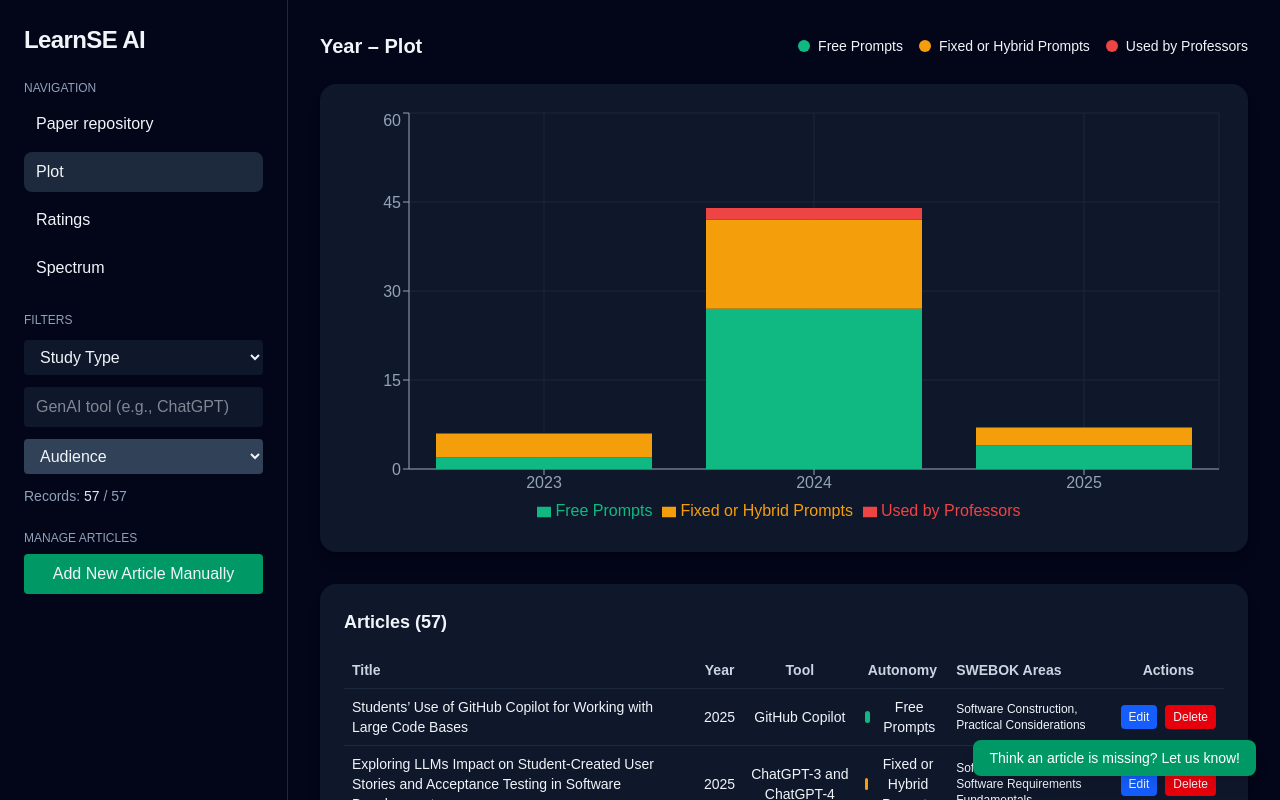
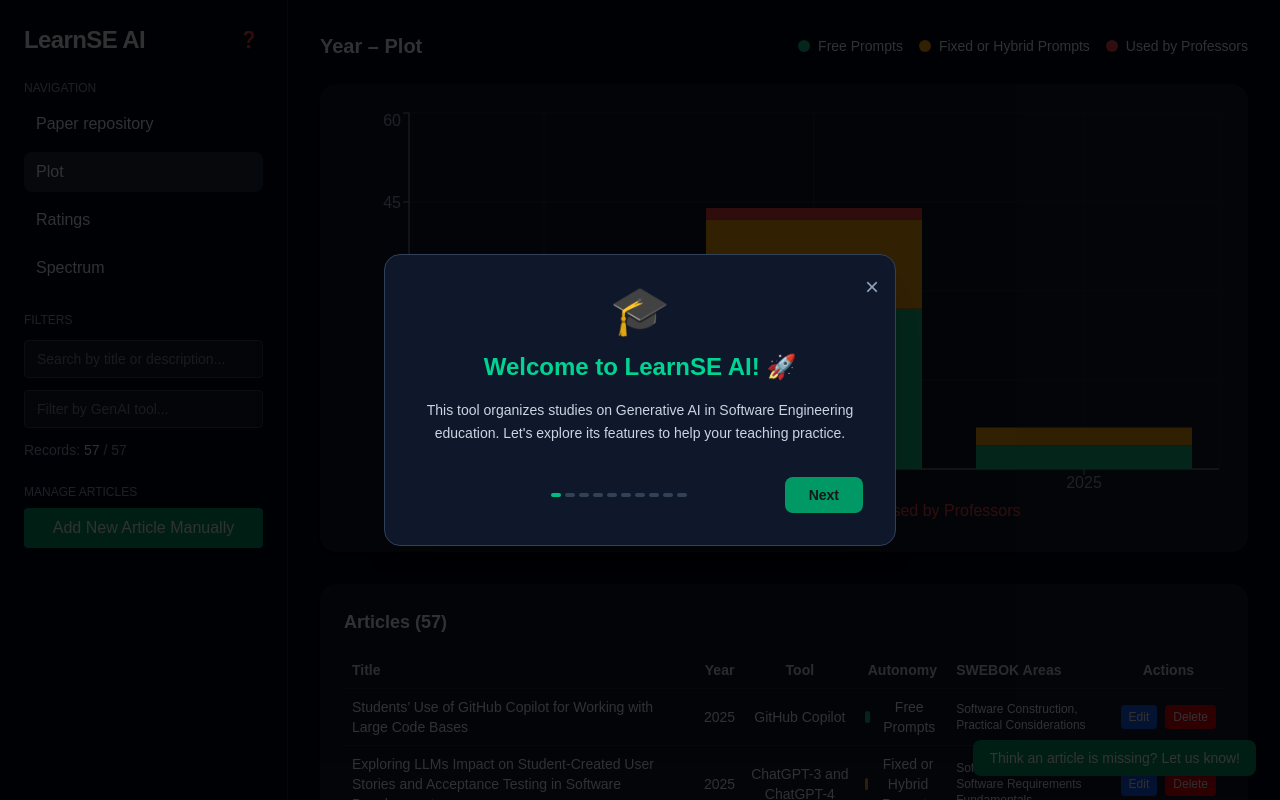
Before and after one commit to sa626vio/LearnSE-AI, a Next.js app: page / in a window 1280 px wide. Shown: the top 800 px of the page. Built offline with nearby package versions, Linux system fonts and the light colour scheme.

Commit message:
Implement tutorial modal for user guidance
Added a TutorialModal component to guide users through features of the LearnSE AI tool. Updated various UI elements for better accessibility and user experience.

```diff
--- a/pages/index.tsx
+++ b/pages/index.tsx
@@ -210,7 +210,96 @@ const INITIAL_ARTICLES: Article[] = Object.entries(FULL_ARTICLE_DETAILS).map(([t
 function classNames(...classes: (string | false | null | undefined)[]) {
   return classes.filter(Boolean).join(" ");
 }
+function TutorialModal({ isOpen, onClose }: { isOpen: boolean; onClose: () => void }) {
+  const [step, setStep] = React.useState(0);
 
+  // Reseta para o início sempre que o modal é aberto
+  React.useEffect(() => {
+    if (isOpen) setStep(0);
+  }, [isOpen]);
+
+  if (!isOpen) return null;
+
+  const steps = [
+    {
+      title: "Welcome to LearnSE AI! 🚀",
+      content: "This tool organizes studies on Generative AI in Software Engineering education. Let's explore its features to help your teaching practice.",
+      icon: "🎓"
+    },
+    {
+      title: "Autonomy Levels (Prompts) 🎨",
+      content: "Articles are categorized by how AI was used:\n• Free (Green): Students created their own prompts.\n• Fixed/Hybrid (Yellow): Guided by teacher scripts.\n• Used by Professors (Blue): AI used by the instructor.",
+      icon: "💡"
+    },
+    {
+      title: "SWEBOK v4 Framework 📖",
+      content: "The repository is based on SWEBOK v4, divided into 18 Knowledge Areas. Each main area contains specific subcategories to help you find precisely what you need.",
+      icon: "📚"
+    },
+    {
+      title: "Yearly Plot 📊",
+      content: "The 'Plot' tab shows the temporal evolution of studies. You can click on the colored bars to instantly see the list of articles from that specific year and category.",
+      icon: "📈"
+    },
+    {
+      title: "Ratings Table 📋",
+      content: "The 'Ratings' tab provides a detailed comparison of articles, showing the type of analysis (Qualitative/Quantitative) and how students interacted with the AI.",
+      icon: "🔍"
+    },
+    {
+      title: "Knowledge Spectrum 🌡️",
+      content: "The 'Spectrum' is a heatmap of SWEBOK areas. Click on any number within the grid to retrieve the specific articles corresponding to that area and autonomy level.",
+      icon: "🗺️"
+    },
+    {
+      title: "Paper Repository 📂",
+      content: "Use this for a guided search. Select a main SWEBOK area, then pick subareas to get tailored recommendations for your classroom activities.",
+      icon: "📂"
+    },
+    {
+      title: "Smart Keyword Search 🔍",
+      content: "Quickly find topics using the Keyword Filter. It searches through titles and educational objectives. You can also filter specifically by the GenAI Tool used (e.g., ChatGPT, Copilot).",
+      icon: "🔎"
+    },
+    {
+      title: "Contributing & Managing 🏗️",
+      content: "You have two ways to add articles:\n1. Local Addition: Use 'Add New Article Manually' to save papers directly to your browser's storage.\n2. Global Contribution: Click the green button at the bottom right to suggest papers for the official repository.",
+      icon: "➕"
+    },
+    {
+      title: "Need Some Help ❓",
+      content: "If you have any questions, you can click the question mark icon next to the 'LearnSE AI' title at any time to review this tutorial.",
+      icon: "✨"
+    }
+  ];
+
+  const next = () => (step < steps.length - 1 ? setStep(step + 1) : onClose());
+  const prev = () => (step > 0 ? setStep(step - 1) : null);
+
+  return (
+    <div className="fixed inset-0 bg-black/80 flex items-center justify-center z-[100] p-4">
+      <div className="bg-slate-900 border border-slate-700 rounded-2xl p-8 max-w-lg w-full shadow-2xl relative">
+        <button onClick={onClose} className="absolute top-4 right-4 text-slate-400 hover:text-white text-2xl">&times;</button>
+        <div className="text-center">
+          <div className="text-5xl mb-4">{steps[step].icon}</div>
+          <h2 className="text-2xl font-bold text-emerald-400 mb-4">{steps[step].title}</h2>
+          <p className="text-slate-300 whitespace-pre-line mb-8 leading-relaxed text-sm">{steps[step].content}</p>
+        </div>
+        <div className="flex justify-between items-center mt-6">
+          <button onClick={prev} className={`text-slate-400 hover:text-white ${step === 0 ? 'invisible' : ''}`}>Back</button>
+          <div className="flex gap-1">
+            {steps.map((_, i) => (
+              <div key={i} className={`h-1 w-2.5 rounded ${i === step ? 'bg-emerald-500' : 'bg-slate-700'}`} />
+            ))}
+          </div>
+          <button onClick={next} className="bg-emerald-600 hover:bg-emerald-500 px-6 py-2 rounded-lg font-bold transition text-sm">
+            {step === steps.length - 1 ? "Start Now" : "Next"}
+          </button>
+        </div>
+      </div>
+    </div>
+  );
+}
 export default function ResearchDashboard() {
   const [tab, setTab] = useState<"plot" | "ratings" | "spectrum" | "recommender">("plot");
   const [editingArticleId, setEditingArticleId] = useState<string | null>(null);
@@ -278,17 +367,32 @@ export default function ResearchDashboard() {
     }
   }, [articles]);
 
-  const [filterStudyType, setFilterStudyType] = useState<string>("");
+  useEffect(() => {
+    const hasSeen = localStorage.getItem("learnse_tutorial");
+    if (!hasSeen) {
+      setShowTutorial(true);
+      localStorage.setItem("learnse_tutorial", "true");
+    }
+  }, []);
+
+  const [searchTerm, setSearchTerm] = useState<string>("");
   const [filterTool, setFilterTool] = useState<string>("");
-  const [filterAudience, setFilterAudience] = useState<string>("");
 
   const filtered = useMemo(() => {
-    return articles.filter((a) =>
-      (!filterStudyType || a.studyType === filterStudyType) &&
-      (!filterTool || (a.genAITool && a.genAITool.toLowerCase().includes(filterTool.toLowerCase()))) &&
-      (!filterAudience || a.audience === filterAudience)
-    );
-  }, [articles, filterStudyType, filterTool, filterAudience]);
+  return articles.filter((a) => {
+    const searchLower = searchTerm.toLowerCase();
+    // Verifica se o termo de busca está no título ou nos objetivos educacionais
+    const matchesSearch = !searchTerm ||
+      a.title.toLowerCase().includes(searchLower) ||
+      (a.educationalObjectives && a.educationalObjectives.toLowerCase().includes(searchLower));
+
+    // Mantém o filtro de ferramenta (GenAI tool) funcionando em conjunto
+    const matchesTool = !filterTool ||
+      (a.genAITool && a.genAITool.toLowerCase().includes(filterTool.toLowerCase()));
+
+    return matchesSearch && matchesTool;
+  });
+}, [articles, searchTerm, filterTool]);
 
   const recommendedArticles = useMemo(() => {
     if (!selectedArea || selectedSubareas.length === 0) {
@@ -361,6 +465,7 @@ export default function ResearchDashboard() {
 
   // Estado de Rascunho para o novo formulário
   const [draft, setDraft] = useState<Partial<Article>>({});
+  const [showTutorial, setShowTutorial] = useState(false);
 
   // Função para resetar o rascunho para um estado inicial limpo
   function resetDraft() {
@@ -636,65 +741,62 @@ export default function ResearchDashboard() {
               {/* Campos Principais */}
               <label className="block">
                 <span className="text-slate-400">Title*</span>
-                <input className="mt-1 block w-full bg-slate-800 rounded px-3 py-2" value={draft.title || ""} onChange={(e) => update("title", e.target.value)} />
+                <input className="mt-1 block w-full bg-slate-800 text-slate-100 rounded px-3 py-2" value={draft.title || ""} onChange={(e) => update("title", e.target.value)} />
               </label>
               <div className="grid grid-cols-1 md:grid-cols-2 gap-4">
                 <label className="block">
                   <span className="text-slate-400">Authors*</span>
-                  <input className="mt-1 block w-full bg-slate-800 rounded px-3 py-2" value={draft.authors || ""} onChange={(e) => update("authors", e.target.value)} />
+                  <input className="mt-1 block w-full bg-slate-800 text-slate-100 rounded px-3 py-2" value={draft.authors || ""} onChange={(e) => update("authors", e.target.value)} />
                 </label>
                 <label className="block">
                   <span className="text-slate-400">Year*</span>
-                  <input type="number" className="mt-1 block w-full bg-slate-800 rounded px-3 py-2" value={draft.year || ""} onChange={(e) => update("year", parseInt(e.target.value, 10))} />
+                  <input type="number" className="mt-1 block w-full bg-slate-800 text-slate-100 rounded px-3 py-2" value={draft.year || ""} onChange={(e) => update("year", parseInt(e.target.value, 10))} />
                 </label>
               </div>
               <label className="block">
                 <span className="text-slate-400">Source (Ex: SIGCSE 2024)</span>
-                <input className="mt-1 block w-full bg-slate-800 rounded px-3 py-2" value={draft.source || ""} onChange={(e) => update("source", e.target.value)} />
+                <input className="mt-1 block w-full bg-slate-800 text-slate-100 rounded px-3 py-2" value={draft.source || ""} onChange={(e) => update("source", e.target.value)} />
               </label>
               <label className="block">
                 <span className="text-slate-400">DOI or Link</span>
-                <input className="mt-1 block w-full bg-slate-800 rounded px-3 py-2" value={draft.doiOrLink || ""} onChange={(e) => update("doiOrLink", e.target.value)} />
+                <input className="mt-1 block w-full bg-slate-800 text-slate-100 rounded px-3 py-2" value={draft.doiOrLink || ""} onChange={(e) => update("doiOrLink", e.target.value)} />
               </label>
 
               {/* Campos de Texto Longos */}
               <label className="block">
                 <span className="text-slate-400">Educational objectives in software engineering</span>
-                <textarea className="mt-1 block w-full bg-slate-800 rounded px-3 py-2 h-24" value={draft.educationalObjectives || ""} onChange={(e) => update("educationalObjectives", e.target.value)} />
+                <textarea className="mt-1 block w-full bg-slate-800 text-slate-100 rounded px-3 py-2 h-24" value={draft.educationalObjectives || ""} onChange={(e) => update("educationalObjectives", e.target.value)} />
               </label>
               <label className="block">
                 <span className="text-slate-400">How AI was employed</span>
-                <textarea className="mt-1 block w-full bg-slate-800 rounded px-3 py-2 h-24" value={draft.usedHow || ""} onChange={(e) => update("usedHow", e.target.value)} />
+                <textarea className="mt-1 block w-full bg-slate-800 text-slate-100 rounded px-3 py-2 h-24" value={draft.usedHow || ""} onChange={(e) => update("usedHow", e.target.value)} />
               </label>
               <label className="block">
                 <span className="text-slate-400">Perception of benefits and challenges</span>
-                <textarea className="mt-1 block w-full bg-slate-800 rounded px-3 py-2 h-24" value={draft.benefitsChallenges || ""} onChange={(e) => update("benefitsChallenges", e.target.value)} />
+                <textarea className="mt-1 block w-full bg-slate-800 text-slate-100 rounded px-3 py-2 h-24" value={draft.benefitsChallenges || ""} onChange={(e) => update("benefitsChallenges", e.target.value)} />
               </label>
               <label className="block">
                 <span className="text-slate-400">Results</span>
-                <textarea className="mt-1 block w-full bg-slate-800 rounded px-3 py-2 h-24" value={draft.results || ""} onChange={(e) => update("results", e.target.value)} />
+                <textarea className="mt-1 block w-full bg-slate-800 text-slate-100 rounded px-3 py-2 h-24" value={draft.results || ""} onChange={(e) => update("results", e.target.value)} />
               </label>
               <label className="block">
                 <span className="text-slate-400">Metrics</span>
-                <input className="mt-1 block w-full bg-slate-800 rounded px-3 py-2" value={getMetricsAsArray(draft.metrics).join(', ')} onChange={(e) => update("metrics", e.target.value.split(',').map(m => m.trim()))} />
+                <input className="mt-1 block w-full bg-slate-800 text-slate-100 rounded px-3 py-2" value={getMetricsAsArray(draft.metrics).join(', ')} onChange={(e) => update("metrics", e.target.value.split(',').map(m => m.trim()))} />
               </label>
-
-
               <label className="block">
                 <span className="text-slate-400">How the Metrics Were Used</span>
-                <textarea className="mt-1 block w-full bg-slate-800 rounded px-3 py-2 h-24" value={draft.metricsUsage || ""} onChange={(e) => update("metricsUsage", e.target.value)} />
+                <textarea className="mt-1 block w-full bg-slate-800 text-slate-100 rounded px-3 py-2 h-24" value={draft.metricsUsage || ""} onChange={(e) => update("metricsUsage", e.target.value)} />
               </label>
               <label className="block">
                 <span className="text-slate-400">Extra materials or resources</span>
-                <textarea className="mt-1 block w-full bg-slate-800 rounded px-3 py-2 h-24" value={draft.resources || ""} onChange={(e) => update("resources", e.target.value)} />
+                <textarea className="mt-1 block w-full bg-slate-800 text-slate-100 rounded px-3 py-2 h-24" value={draft.resources || ""} onChange={(e) => update("resources", e.target.value)} />
               </label>
-
 
               {/* Campos de Seleção */}
               <div className="grid grid-cols-1 md:grid-cols-2 lg:grid-cols-3 gap-4">
-                 <label className="block">
+                <label className="block">
                   <span className="text-slate-400">Classificação*</span>
-                  <select className="mt-1 block w-full bg-slate-800 rounded px-3 py-2" value={draft.autonomy || "B"} onChange={(e) => update("autonomy", e.target.value as Autonomy)}>
+                  <select className="mt-1 block w-full bg-slate-800 text-slate-100 rounded px-3 py-2" value={draft.autonomy || "B"} onChange={(e) => update("autonomy", e.target.value as Autonomy)}>
                     <option value="A">{AUTONOMY_LABELS.A}</option>
                     <option value="B">{AUTONOMY_LABELS.B}</option>
                     <option value="C">{AUTONOMY_LABELS.C}</option>
@@ -702,7 +804,7 @@ export default function ResearchDashboard() {
                 </label>
                 <label className="block">
                   <span className="text-slate-400">Type of Interaction</span>
-                  <select className="mt-1 block w-full bg-slate-800 rounded px-3 py-2" value={draft.interactionType || "Hybrid"} onChange={(e) => update("interactionType", e.target.value as InteractionType)}>
+                  <select className="mt-1 block w-full bg-slate-800 text-slate-100 rounded px-3 py-2" value={draft.interactionType || "Hybrid"} onChange={(e) => update("interactionType", e.target.value as InteractionType)}>
                     <option value="Free Prompts">Free Prompts</option>
                     <option value="Hybrid">Hybrid</option>
                     <option value="Fixed Prompts">Fixed Prompts</option>
@@ -710,12 +812,11 @@ export default function ResearchDashboard() {
                 </label>
                 <label className="block">
                   <span className="text-slate-400">Generative AI Used</span>
-                  <input className="mt-1 block w-full bg-slate-800 rounded px-3 py-2" value={draft.genAITool || ""} onChange={(e) => update("genAITool", e.target.value)} />
+                  <input className="mt-1 block w-full bg-slate-800 text-slate-100 rounded px-3 py-2" value={draft.genAITool || ""} onChange={(e) => update("genAITool", e.target.value)} />
                 </label>
                 <label className="block">
                   <span className="text-slate-400">Type of Study</span>
-                  <select className="mt-1 block w-full bg-slate-800 rounded px-3 py-2" value={draft.studyType || ""} onChange={(e) => update("studyType", e.target.value as StudyType)}>
-
+                  <select className="mt-1 block w-full bg-slate-800 text-slate-100 rounded px-3 py-2" value={draft.studyType || ""} onChange={(e) => update("studyType", e.target.value as StudyType)}>
                     <option value="Systematic Review/Mapping">Systematic Review/Mapping</option>
                     <option value="Experimental">Experimental</option>
                     <option value="Case Study">Case Study</option>
@@ -724,8 +825,7 @@ export default function ResearchDashboard() {
                 </label>
                 <label className="block">
                   <span className="text-slate-400">Audience</span>
-                  <select className="mt-1 block w-full bg-slate-800 rounded px-3 py-2" value={draft.audience || ""} onChange={(e) => update("audience", e.target.value)}>
-
+                  <select className="mt-1 block w-full bg-slate-800 text-slate-100 rounded px-3 py-2" value={draft.audience || ""} onChange={(e) => update("audience", e.target.value)}>
                     <option value="Undergraduate">Undergraduate</option>
                     <option value="Graduate">Graduate</option>
                     <option value="Professional">Professional</option>
@@ -733,7 +833,7 @@ export default function ResearchDashboard() {
                 </label>
                 <label className="block">
                   <span className="text-slate-400">Type of Analysis</span>
-                  <select className="mt-1 block w-full bg-slate-800 rounded px-3 py-2" value={draft.analysis || "Mixed"} onChange={(e) => update("analysis", e.target.value as AnalysisType)}>
+                  <select className="mt-1 block w-full bg-slate-800 text-slate-100 rounded px-3 py-2" value={draft.analysis || "Mixed"} onChange={(e) => update("analysis", e.target.value as AnalysisType)}>
                     <option value="Quantitative">Quantitative</option>
                     <option value="Mixed">Mixed</option>
                     <option value="Qualitative">Qualitative</option>
@@ -741,7 +841,7 @@ export default function ResearchDashboard() {
                 </label>
                 <label className="block">
                   <span className="text-slate-400">Used by Students?</span>
-                  <select className="mt-1 block w-full bg-slate-800 rounded px-3 py-2" value={draft.usedByStudents || "Not reported"} onChange={(e) => update("usedByStudents", e.target.value as UseByStudents)}>
+                  <select className="mt-1 block w-full bg-slate-800 text-slate-100 rounded px-3 py-2" value={draft.usedByStudents || "Not reported"} onChange={(e) => update("usedByStudents", e.target.value as UseByStudents)}>
                     <option value="Yes">Yes</option>
                     <option value="Partially">Partially</option>
                     <option value="No">No</option>
@@ -749,8 +849,7 @@ export default function ResearchDashboard() {
                   </select>
                 </label>
               </div>
-
-              {/* SWEBOK Areas */}
+              {/* Áreas SWEBOK (mantivemos igual pois elas já usam cores de destaque) */}
               <div>
                 <span className="text-slate-400">SWEBOK Areas</span>
                 <div className="mt-2 grid grid-cols-1 md:grid-cols-2 gap-1 max-h-48 overflow-auto p-2 bg-slate-800 rounded">
@@ -758,14 +857,14 @@ export default function ResearchDashboard() {
                     <div key={area}>
                       <label className="flex items-center gap-2 text-sm font-medium">
                         <input type="checkbox" className="w-4 h-4 rounded text-emerald-500 bg-slate-700 border-slate-600 focus:ring-emerald-600" checked={(draft.swebokAreas || []).includes(area)} onChange={() => toggleArray(area)} />
-                        <span>{area}</span>
+                        <span className="text-slate-100">{area}</span>
                       </label>
                       {(draft.swebokAreas || []).includes(area) && SUBAREAS[area] && (
                         <div className="pl-6 pt-1 pb-2 space-y-1">
                           {SUBAREAS[area].map(subarea => (
                             <label key={subarea} className="flex items-center gap-2 text-xs text-slate-300">
                               <input type="checkbox" className="w-4 h-4 rounded text-emerald-500 bg-slate-700 border-slate-600 focus:ring-emerald-600" checked={(draft.swebokAreas || []).includes(subarea)} onChange={() => toggleArray(subarea)} />
-                              <span>{subarea}</span>
+                              <span className="text-slate-200">{subarea}</span>
                             </label>
                           ))}
                         </div>
@@ -791,7 +890,16 @@ export default function ResearchDashboard() {
       {/* --- LAYOUT PRINCIPAL DA PÁGINA --- */}
       <div className="min-h-screen flex bg-slate-950 text-slate-100">
         <aside className="w-72 border-r border-slate-800 p-6 space-y-6 fixed left-0 top-0 h-full overflow-y-auto">
-          <h1 className="text-2xl font-semibold tracking-tight">LearnSE AI</h1>
+          <div className="flex items-center justify-between">
+            <h1 className="text-2xl font-semibold tracking-tight">LearnSE AI</h1>
+            <button
+              onClick={() => setShowTutorial(true)}
+              className="p-1 hover:bg-slate-800 rounded-full transition text-slate-400 hover:text-emerald-400"
+              title="Ver Tutorial"
+            >
+              ❓
+            </button>
+          </div>
 
           <div className="space-y-2">
             <div className="text-xs uppercase text-slate-400">Navigation</div>
@@ -803,21 +911,36 @@ export default function ResearchDashboard() {
 
           <div className="space-y-3">
             <div className="text-xs uppercase text-slate-400">Filters</div>
-            <select className="w-full bg-slate-900 rounded px-3 py-2" value={filterStudyType} onChange={(e) => setFilterStudyType(e.target.value)}>
-              <option value="">Study Type</option>
-              <option>Systematic Review/Mapping</option>
-              <option>Experimental</option>
-              <option>Case Study</option>
-              <option>Other</option>
-            </select>
-            <input className="w-full bg-slate-900 rounded px-3 py-2" placeholder="GenAI tool (e.g., ChatGPT)" value={filterTool} onChange={(e) => setFilterTool(e.target.value)} />
-            <select className="w-full bg-slate-700 rounded px-3 py-2" value={filterAudience} onChange={(e) => setFilterAudience(e.target.value)}>
-              <option value="">Audience</option>
-              <option>Undergraduate</option>
-              <option>Graduate</option>
-              <option>Professional</option>
-            </select>
-             <div className="text-sm text-slate-400">Records: <span className="text-slate-200 font-medium">{filtered.length}</span> / {articles.length}</div>
+
+            {/* Nova Barra de Busca por Palavra-chave */}
+            <div className="relative">
+              <input
+                className="w-full bg-slate-900 text-slate-100 rounded px-3 py-2 text-sm border border-slate-700 focus:border-emerald-500 outline-none"
+                placeholder="Search by title or description..."
+                value={searchTerm}
+                onChange={(e) => setSearchTerm(e.target.value)}
+              />
+              {searchTerm && (
+                <button
+                  onClick={() => setSearchTerm("")}
+                  className="absolute right-2 top-2 text-slate-500 hover:text-slate-300"
+                >
+                  &times;
+                </button>
+              )}
+            </div>
+
+            {/* Mantivemos o filtro de ferramenta pois ele é bem específico para IA */}
+            <input
+              className="w-full bg-slate-900 text-slate-100 rounded px-3 py-2 text-sm border border-slate-700 focus:border-emerald-500 outline-none"
+              placeholder="Filter by GenAI tool..."
+              value={filterTool}
+              onChange={(e) => setFilterTool(e.target.value)}
+            />
+
+            <div className="text-sm text-slate-400">
+              Records: <span className="text-slate-200 font-medium">{filtered.length}</span> / {articles.length}
+            </div>
           </div>
 
           {/* BOTÃO ATUALIZADO PARA ABRIR O MODAL DE FORMULÁRIO */}
@@ -1012,13 +1135,14 @@ export default function ResearchDashboard() {
             <section className="bg-slate-900 rounded-2xl p-6 shadow-lg">
               {selectedArea && selectedSubareas.length > 0 ? (
                 <div>
-                  <div className="flex items-center justify-between mb-4">
+                  {/* Cabeçalho ajustado: botão à esquerda e texto em inglês */}
+                  <div className="flex items-center gap-4 mb-6">
+                    <button onClick={resetRecommender} className="bg-slate-700 hover:bg-slate-600 px-4 py-2 rounded text-sm transition flex items-center gap-2">
+                      ← New Search
+                    </button>
                     <h3 className="text-lg font-semibold">
-                      Artigos Recomendados para &quot;{selectedArea}&quot;
+                      Recommended Articles for "{selectedArea}"
                     </h3>
-                    <button onClick={resetRecommender} className="bg-slate-700 hover:bg-slate-600 px-4 py-2 rounded text-sm transition">
-                      ← Nova Busca
-                    </button>
                   </div>
 
                   {recommendedArticles.length > 0 ? (
@@ -1160,7 +1284,7 @@ export default function ResearchDashboard() {
       >
         Think an article is missing? Let us know!
       </a>
-
+      <TutorialModal isOpen={showTutorial} onClose={() => setShowTutorial(false)} />
     </>
   );
 }
```
